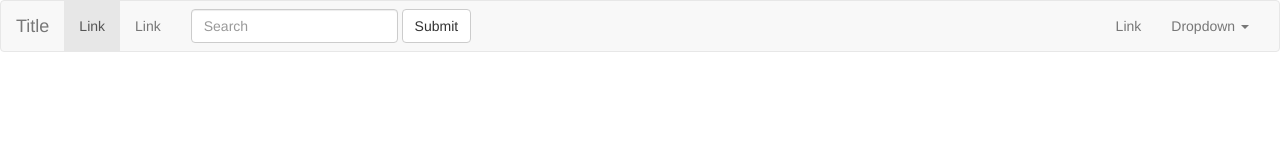
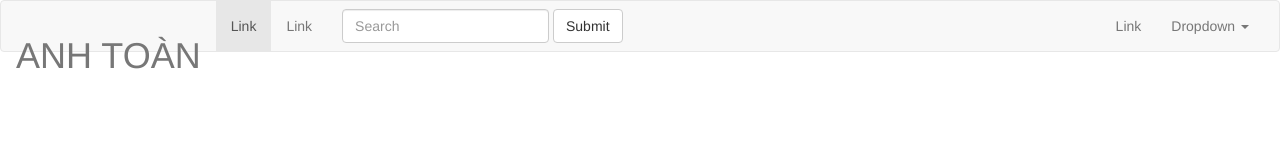
Before and after one commit to toantoantoan/lifegift, a plain HTML site: page index.html in a window 1280 px wide. Drawn offline with nearby package versions, Linux system fonts and the light colour scheme.

Commit message:
edit logo to anh toan

```diff
--- a/index.html
+++ b/index.html
@@ -19,7 +19,7 @@
 					<span class="icon-bar"></span>
 					<span class="icon-bar"></span>
 				</button>
-				<a class="navbar-brand" href="#">Title</a>
+				<a class="navbar-brand" href="#"><h1>ANH TOÀN</h1></a>
 			</div>
 
 			<!-- Collect the nav links, forms, and other content for toggling -->
```
